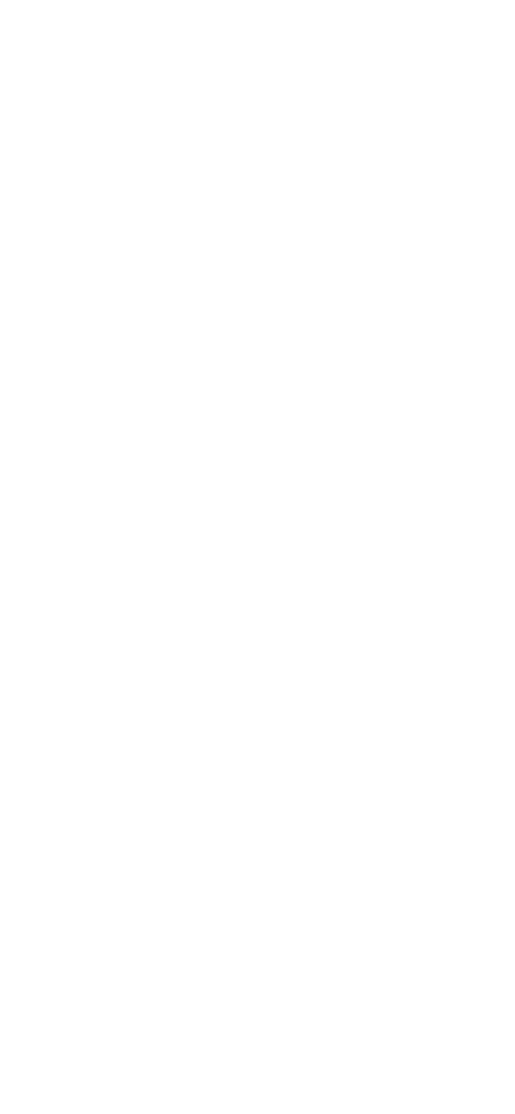
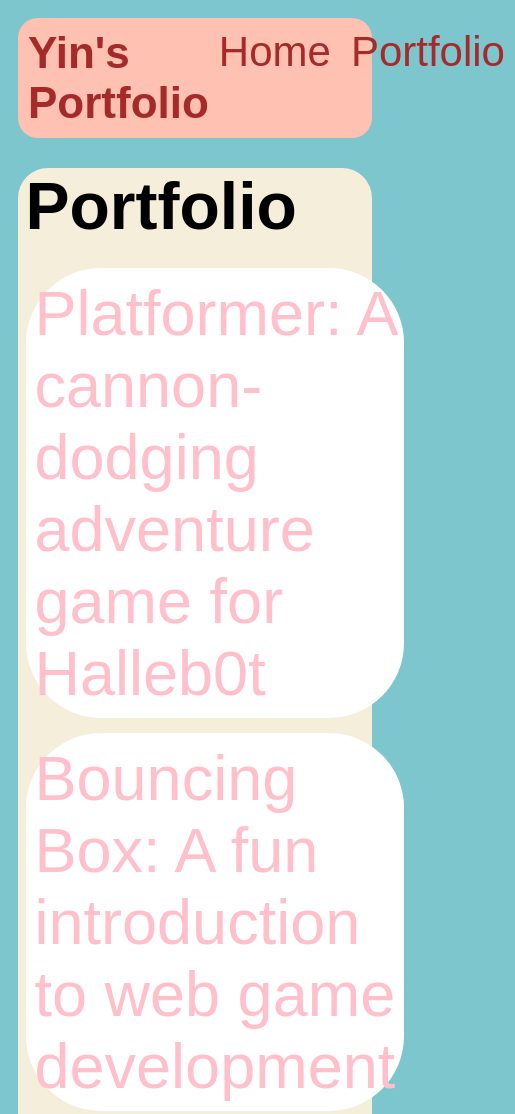
Before and after one commit to YinY23/YinY23.github.io, a plain HTML site: page portfolio.html in a window 390 px wide. Shown: the top 1114 px of the page, 515 px wide, since content can reach past the window. Before the commit the page ends 844 px from the top, so only its background shows below. Drawn offline with Linux system fonts and the light colour scheme.

Commit message:
portfolio

```diff
--- a/portfolio.html
+++ b/portfolio.html
@@ -0,0 +1,45 @@
+<!DOCTYPE html>
+<html>
+    <!-- Head -->
+    <head>
+        <title> Yin's Portfolio </title>
+        <link rel = "stylesheet" href = "style.css" />
+    </head>
+
+    <!-- Body -->
+    <body>
+        <!-- All content goes here -->
+         <div id = "all-contents">
+            <!-- Navigation Bar -->
+            <nav>
+                <h1> Yin's Portfolio </h1>
+                <ul id = "nav-ul">
+                    <li class = "nav-li">
+                        <a href = "index.html"> Home </a>
+                    </li>
+                    <li class = "nav-li">
+                        <a href = "portfolio.html"> Portfolio </a>
+                    </li>
+                </ul>
+            </nav>
+
+            <!-- Main Content -->
+            <main>
+                <div class = "content">
+                    <h1> Portfolio </h1>
+                    <ul id = "portfolio">
+                        <li>
+                            <a href = "fsd-projects/platformer/" target = "_blank"> Platformer: A cannon-dodging adventure game for Halleb0t </a>
+                        </li>
+                        <li>
+                            <a href = "fsd-projects/bouncing-box/" target = "_blank"> Bouncing Box: A fun introduction to web game development </a>
+                        </li>
+                        <li>
+                            <a href = "fsd-projects/circularity/" target = "_blank"> Circularity: A poetic motion experiment with circles </a>
+                        </li>
+                    </ul>
+                </div>
+            </main>
+         </div>
+    </body>
+</html>
--- a/style.css
+++ b/style.css
@@ -1,3 +1,4 @@
+/* index.html */
 body {
   background: rgb(125, 198, 205);
   color: rgb(45, 45, 45);
@@ -16,6 +17,7 @@ nav {
   display: flex;
   padding: 10px;
   margin-bottom: 20px;
+  border-radius: 20px;
 }
 
 h1 {
@@ -48,6 +50,7 @@ main {
   background: rgb(245, 238, 219);
   display: flex;
   margin-top: 20px;
+  border-radius: 20px;
 }
 
 .sidebar {
@@ -57,6 +60,7 @@ main {
 
 .sidebar-img {
   width: 200px;
+  border-radius: 20px;
 }
 
 .content {
@@ -74,3 +78,71 @@ h2,
 h3 {
   margin: 0px;
 }
+
+/* portfolio.html */
+.content h1 {
+  color: black;
+  padding-left: 5px;
+}
+
+#portfolio {
+  list-style-type: none; /* cool stuff */
+  padding-left: 5px;
+}
+
+#portfolio li {
+  background: #fff;
+  padding: 6px;
+  border-radius: 50px;
+  margin-bottom: 10px;
+}
+
+#portfolio li:hover {
+  background: #eee;
+}
+
+#portfolio a {
+  text-decoration: none;
+  font-family: fantasy;
+  color: pink;
+}
+
+/* Responsibe web design */
+@media screen and (min-width: 120px) and (max-width: 1080px) {
+  main {
+    height: 100ch;
+    zoom: 1.5;
+    display: grid;
+  }
+  h1 {
+    font-size: 44px;
+  }
+  h2 {
+    font-size: 42px;
+  }
+  h3 {
+    font-size: 36px;
+  }
+  #all-contents {
+    height: 100ch;
+    margin: none;
+  }
+  a {
+    font-size: 42px;
+  }
+  .sidebar {
+    margin-right: 0px;
+    justify-content: center;
+    align-items: center;
+  }
+  .sidebar-img {
+    width: 100%;
+  }
+  p, li {
+    font-size: 24px;
+  }
+  .content {
+    align-content: center;
+    justify-content: center;
+  }
+}
```
Also changed, not shown: index.html (+3 -6 lines).
